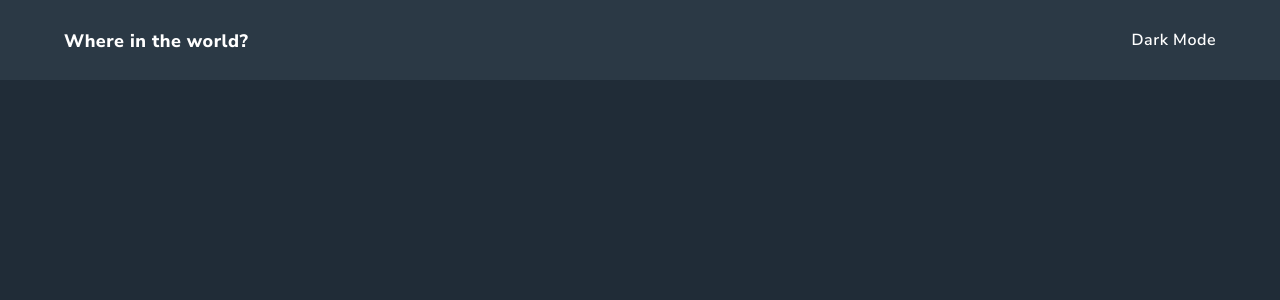
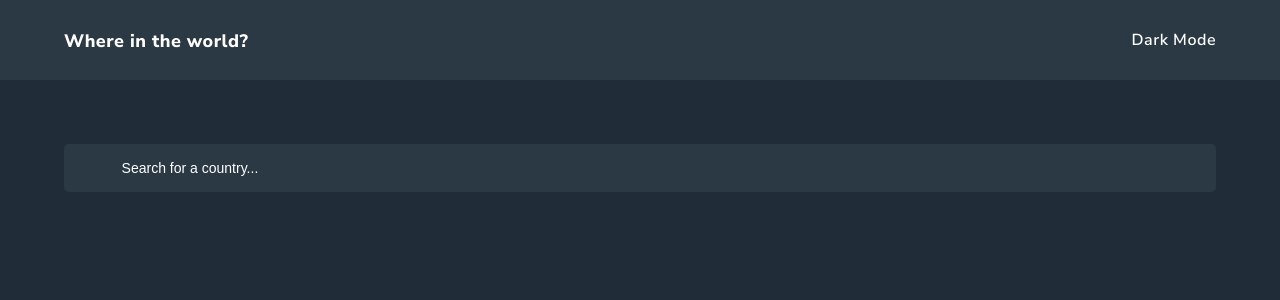
Before and after one commit to GuiDevloper/where-in-the-world, a React (Create React App) app: page / in a window 1280 px wide. Shown: the top 300 px of the page. Built offline with nearby package versions, Linux system fonts and the light colour scheme; the HTML template or start-up script is replaced by a standard one.

Commit message:
added style to new header

```diff
--- a/src/App.css
+++ b/src/App.css
@@ -39,3 +39,23 @@ p {
   text-align: right;
   font-weight: 600;
 }
+
+/* header style */
+header {
+  margin: 5%;
+  height: 160px;
+  background: transparent;
+}
+
+input {
+  border: none;
+  width: 100%;
+  height: 30%;
+  border-radius: 5px;
+  padding-left: 5%;
+  font-size: 14px;
+}
+
+input::placeholder {
+  color: inherit;
+}
--- a/src/App.js
+++ b/src/App.js
@@ -14,6 +14,9 @@ function App() {
           Dark Mode
         </p>
       </nav>
+      <header>
+        <input type="text" placeholder="Search for a country..."></input>
+      </header>
     </div>
   );
 }
```
